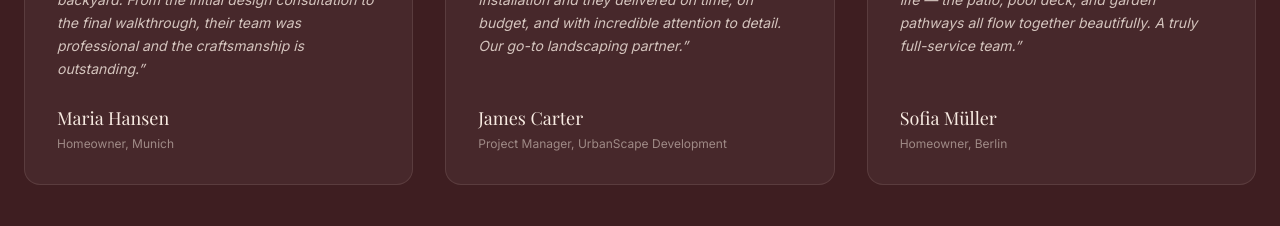
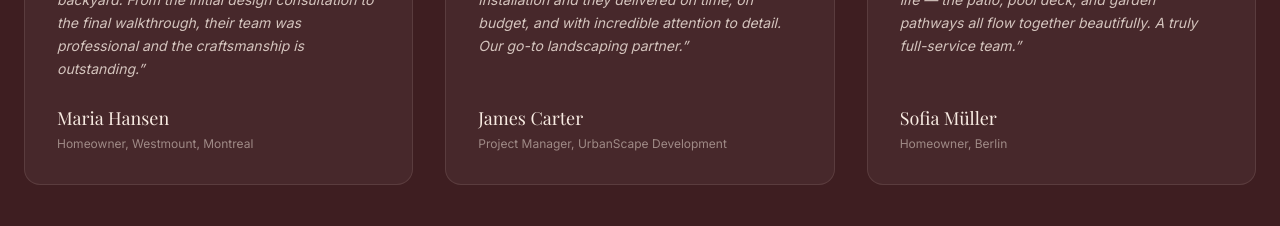
Before and after one commit to SamisDone/Atelier-De-Luca, a Next.js app: page / in a window 1280 px wide. Shown: the part 4420-4646 px from the top of the page. Built offline with nearby package versions, Linux system fonts and the light colour scheme.

Commit message:
Preceding changes

```diff
--- a/src/components/Testimonials.tsx
+++ b/src/components/Testimonials.tsx
@@ -8,7 +8,7 @@ const testimonials = [
     quote:
       "Atelier De Luca completely transformed our backyard. From the initial design consultation to the final walkthrough, their team was professional and the craftsmanship is outstanding.",
     author: "Maria Hansen",
-    role: "Homeowner, Munich",
+    role: "Homeowner, Westmount, Montreal",
   },
   {
     quote:
```
